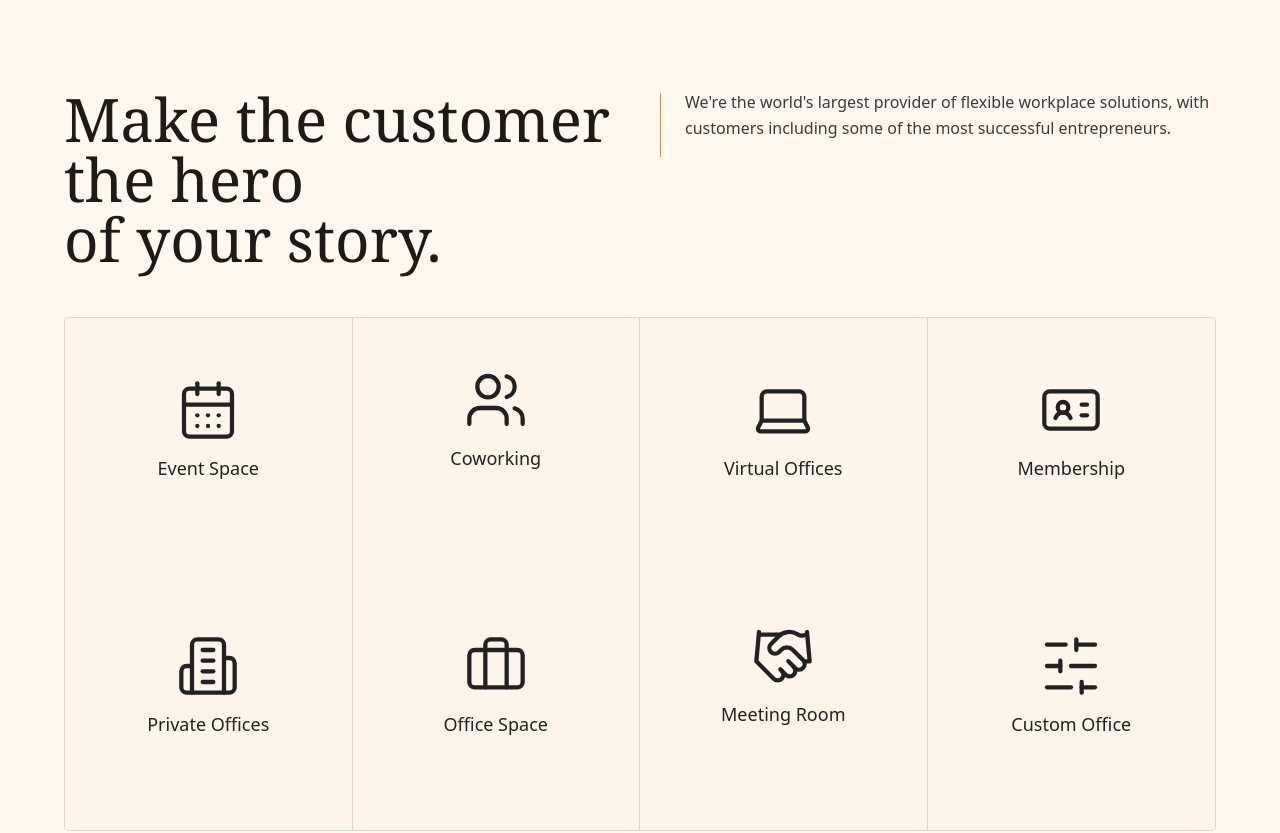
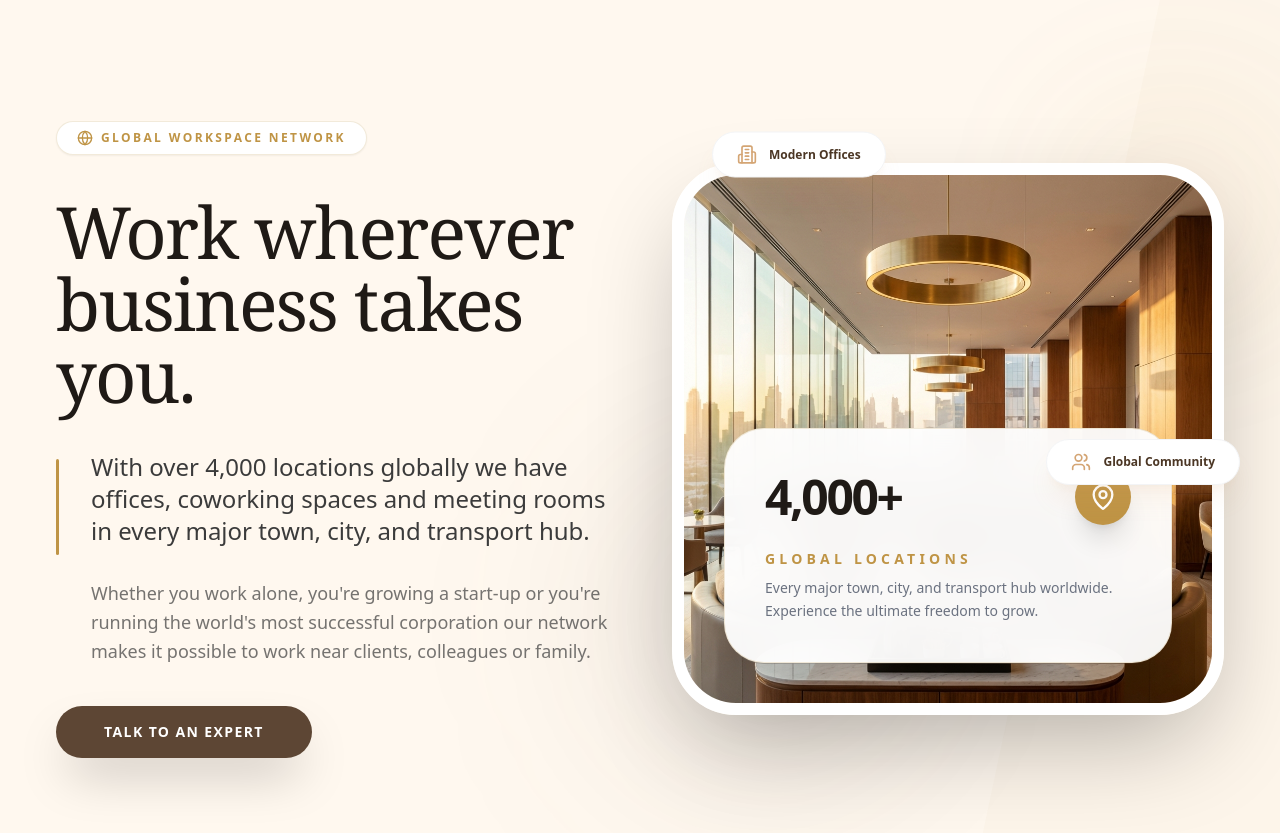
Before and after one commit to pvsameerpvs/streamlinebusinesscentre, a Next.js app: page / in a window 1280 px wide. Shown: the part 3300-4133 px from the top of the page. Built offline with nearby package versions, Linux system fonts and the light colour scheme.

Commit message:
fix: ui hero section fix

```diff
--- a/components/home/customer-hero-section.tsx
+++ b/components/home/customer-hero-section.tsx
@@ -1,161 +1,90 @@
-// components/home/customer-hero-section.tsx
 "use client";
 
-import {
-  CalendarDays,
-  Users,
-  Laptop,
-  IdCard,
-  Building2,
-  Briefcase,
-  Handshake,
-  SlidersHorizontal,
-} from "lucide-react";
-
-const features = [
-  {
-    icon: CalendarDays,
-    label: "Event Space",
-    description: "Host professional events and presentations",
-  },
-  {
-    icon: Users,
-    label: "Coworking",
-    description: "Including some of the most successful entrepreneurs.",
-  },
-  {
-    icon: Laptop,
-    label: "Virtual Offices",
-    description: "Professional address and business support",
-  },
-  {
-    icon: IdCard,
-    label: "Membership",
-    description: "Flexible access to premium workspaces",
-  },
-  {
-    icon: Building2,
-    label: "Private Offices",
-    description: "Secure dedicated workspace solutions",
-  },
-  {
-    icon: Briefcase,
-    label: "Office Space",
-    description: "Customizable professional environments",
-  },
-  {
-    icon: Handshake,
-    label: "Meeting Room",
-    description: "Modern conference and collaboration spaces",
-  },
-  {
-    icon: SlidersHorizontal,
-    label: "Custom Office",
-    description: "Tailored workspace design and solutions",
-  },
-];
+import Image from "next/image";
+import { Apple, PlayCircle, MapPin, Globe, CreditCard, Building2, Users, CalendarDays, ArrowRight } from "lucide-react";
+import { Button } from "@/components/ui/button";
 
 export function CustomerHeroSection() {
   return (
-    <section className="bg-[#fff8ef] py-24">
-      <div className="container">
-        {/* Top heading + description */}
-        <div className="mb-12 flex flex-col gap-10 md:flex-row md:items-start">
-          <div className="md:w-1/2">
-            <h2 className="text-xl font-serif leading-tight text-[#1f1a16] md:text-6xl">
-              Make the customer the hero
-              <br />
-              of your story.
-            </h2>
+    <section className="relative bg-[#fff8ef] py-20 md:py-32 overflow-hidden">
+      {/* Background Decorative Accent */}
+      <div className="absolute top-0 right-0 w-1/3 h-full bg-[#fdf5ea] -skew-x-12 translate-x-1/2 z-0 hidden lg:block" />
+
+      <div className="container relative z-10 px-4">
+        <div className="grid lg:grid-cols-2 gap-16 items-center">
+          {/* Text Content Block */}
+          <div className="space-y-10 order-2 lg:order-1">
+            <div className="inline-flex items-center gap-2 px-5 py-2 rounded-full border border-[#bf9445]/20 bg-white text-[#bf9445] text-xs font-bold uppercase tracking-[0.2em] shadow-sm">
+              <Globe className="w-4 h-4" />
+              <span>Global Workspace Network</span>
             </div>
 
-          <div className="md:w-1/2">
-            <div className="flex items-start gap-6">
-              {/* Vertical accent line */}
-              <span className="mt-1 h-16 w-[2px] bg-[#bf9445]" />
-              <p className="text-base leading-relaxed text-[#3b3b3b]">
-                We&apos;re the world&apos;s largest provider of flexible workplace
-                solutions, with customers including some of the most successful
-                entrepreneurs.
+            <h2 className="text-4xl md:text-7xl font-serif leading-[1.1] text-[#1f1a16] tracking-tight">
+              Work wherever <br className="hidden md:block" /> business takes you.
+            </h2>
+
+            <div className="flex gap-8 items-start">
+              <span className="h-24 w-[3px] bg-[#bf9445] flex-shrink-0 mt-2 rounded-full" />
+              <div className="space-y-8">
+                <p className="text-xl md:text-2xl text-[#3b3b3b] font-medium leading-relaxed">
+                  With over 4,000 locations globally we have offices, coworking spaces and meeting rooms in every major town, city, and transport hub.
+                </p>
+                <p className="text-lg text-[#3b3b3b]/70 leading-relaxed max-w-xl">
+                  Whether you work alone, you&apos;re growing a start-up or you&apos;re running the world&apos;s most successful corporation our network makes it possible to work near clients, colleagues or family.
                 </p>
               </div>
             </div>
+
+            {/* App Promotion Section */}
+
+
+            <div className="flex justify-start">
+               <button className="rounded-full bg-[#5d4634] px-12 py-4 text-sm font-bold uppercase tracking-widest text-white shadow-2xl hover:bg-[#463226] transition-all hover:scale-105 active:scale-95">
+                Talk To An Expert
+              </button>
+            </div>
           </div>
 
-        {/* Feature grid */}
-        <div className="overflow-hidden rounded-sm border border-[#e4d7c6] bg-[#fff8ef]">
-          <div className="grid grid-cols-1 divide-y divide-[#e4d7c6] md:grid-cols-4 md:divide-y-0">
-            {/* first row (0–3) */}
-            {features.slice(0, 4).map((item, index) => (
-              <div
-                key={item.label}
-                className={`group flex h-64 flex-col items-center justify-center bg-[#fdf5ea] transition-colors duration-300 hover:bg-[#594d46] ${
-                  index !== 3
-                    ? "border-b border-[#e4d7c6] md:border-b-0 md:border-r"
-                    : ""
-                }`}
-              >
-                <div className="flex flex-col items-center text-center space-y-3">
-                  <item.icon
-                    className="h-16 w-16 text-[#222222] transition-colors duration-300 group-hover:text-white"
-                    strokeWidth={1.6}
+          {/* Visual Showcase Block */}
+          <div className="relative order-1 lg:order-2">
+            <div className="relative aspect-[4/5] md:aspect-square rounded-[4rem] overflow-hidden shadow-[0_40px_100px_-20px_rgba(0,0,0,0.3)] border-[12px] border-white group">
+              <Image
+                src="/global_workspace_hero.png"
+                alt="Premium Global Office Network"
+                fill
+                className="object-cover transition-transform duration-1000 group-hover:scale-110"
+                priority
               />
-                  <p className="text-lg font-medium text-[#222222] transition-colors duration-300 group-hover:text-white">
-                    {item.label}
-                  </p>
-                  {/* sub text only visible on hover */}
-                  <p
-                    className="
-                      max-w-xs text-sm leading-snug text-white
-                      opacity-0 translate-y-1
-                      transition-all duration-300
-                      group-hover:opacity-100 group-hover:translate-y-0
-                    "
-                  >
-                    {item.description}
+              {/* Floating Overlay Info Card */}
+              <div className="absolute bottom-10 left-10 right-10 bg-white/95 backdrop-blur-xl p-10 rounded-[2.5rem] shadow-2xl border border-[#bf9445]/20 transform transition-transform duration-500 hover:translate-y-[-10px]">
+                <div className="flex items-center justify-between mb-6">
+                  <div className="text-5xl font-black text-[#1f1a16] tracking-tighter">4,000+</div>
+                  <div className="w-14 h-14 bg-[#bf9445] rounded-full flex items-center justify-center text-white shadow-xl">
+                    <MapPin className="w-7 h-7" />
+                  </div>
+                </div>
+                <h4 className="text-sm font-black text-[#bf9445] uppercase tracking-[0.3em] mb-2">Global Locations</h4>
+                <p className="text-gray-500 text-sm leading-relaxed">
+                  Every major town, city, and transport hub worldwide.
+                  Experience the ultimate freedom to grow.
                 </p>
               </div>
             </div>
-            ))}
 
-            {/* second row (4–7) */}
-            {features.slice(4).map((item, index) => (
-              <div
-                key={item.label}
-                className={`group flex h-64 flex-col items-center justify-center bg-[#fdf5ea] transition-colors duration-300 hover:bg-[#594d46] ${
-                  index !== 3 ? "md:border-r border-[#e4d7c6]" : ""
-                }`}
-              >
-                <div className="flex flex-col items-center text-center space-y-3">
-                  <item.icon
-                    className="h-16 w-16 text-[#222222] transition-colors duration-300 group-hover:text-white"
-                    strokeWidth={1.6}
-                  />
-                  <p className="text-lg font-medium text-[#222222] transition-colors duration-300 group-hover:text-white">
-                    {item.label}
-                  </p>
-                  {/* sub text only visible on hover */}
-                  <p
-                    className="
-                      max-w-xs text-sm leading-snug text-white
-                      opacity-0 translate-y-1
-                      transition-all duration-300
-                      group-hover:opacity-100 group-hover:translate-y-0
-                    "
-                  >
-                    {item.description}
-                  </p>
+            {/* Decorative Background Elements */}
+            <div className="absolute -top-16 -right-16 w-56 h-56 bg-[#bf9445]/15 rounded-full blur-[80px] -z-10 animate-pulse" />
+            <div className="absolute -bottom-16 -left-16 w-80 h-80 bg-[#594d46]/10 rounded-full blur-[100px] -z-10" />
+
+            {/* Small floating badges */}
+            <div className="absolute -top-5 left-10 bg-white px-6 py-3 rounded-2xl shadow-xl border border-gray-100 hidden md:flex items-center gap-3 animate-bounce shadow-[#d4a574]/10">
+               <Building2 className="w-5 h-5 text-[#d4a574]" />
+               <span className="font-bold text-xs text-[#4b3624]">Modern Offices</span>
+            </div>
+            <div className="absolute top-1/2 -right-4 bg-white px-6 py-3 rounded-2xl shadow-xl border border-gray-100 hidden md:flex items-center gap-3 animate-pulse shadow-[#d4a574]/10">
+               <Users className="w-5 h-5 text-[#d4a574]" />
+               <span className="font-bold text-xs text-[#4b3624]">Global Community</span>
             </div>
           </div>
-            ))}
-          </div>
-        </div>
-
-        {/* CTA button */}
-        <div className="mt-10 flex justify-end">
-          <button className="rounded-full bg-[#5d4634] px-10 py-3 text-sm font-medium text-white shadow-[0_10px_25px_rgba(0,0,0,0.25)] hover:bg-[#463226]">
-            Talk To An Expert
-          </button>
         </div>
       </div>
     </section>
```
Also changed, not shown: public/global_workspace_hero.png (added), 1 other file (tests, documents, lock files or other folders). Lines whose indentation alone changed are shown as unchanged.
